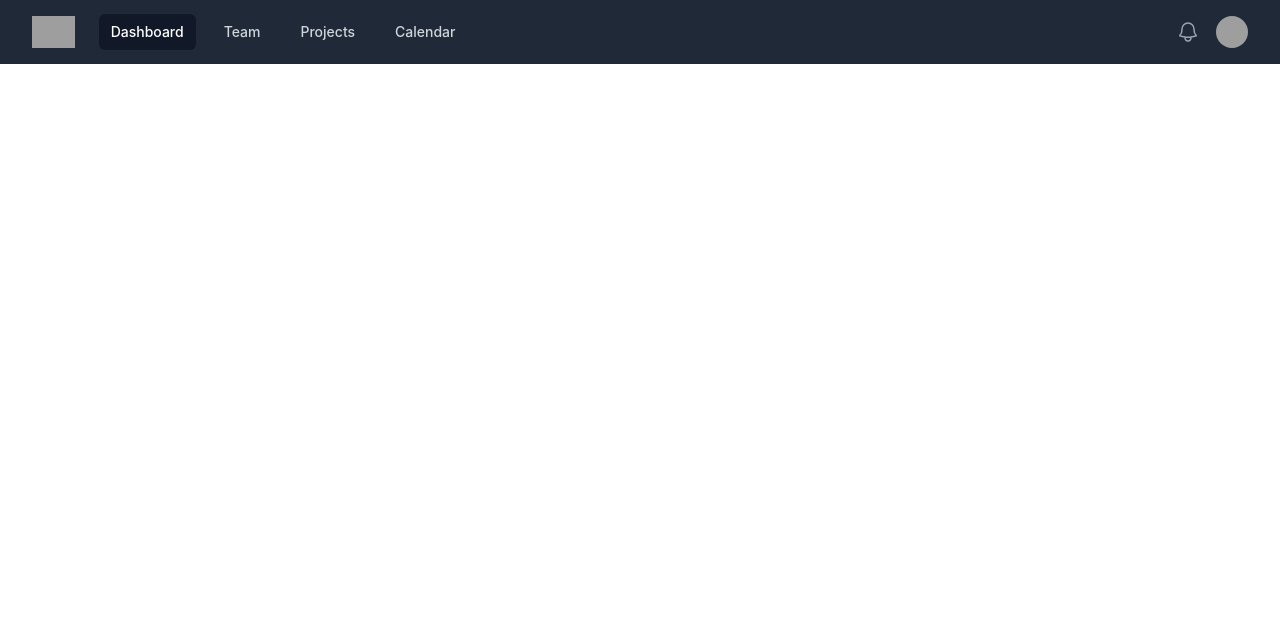
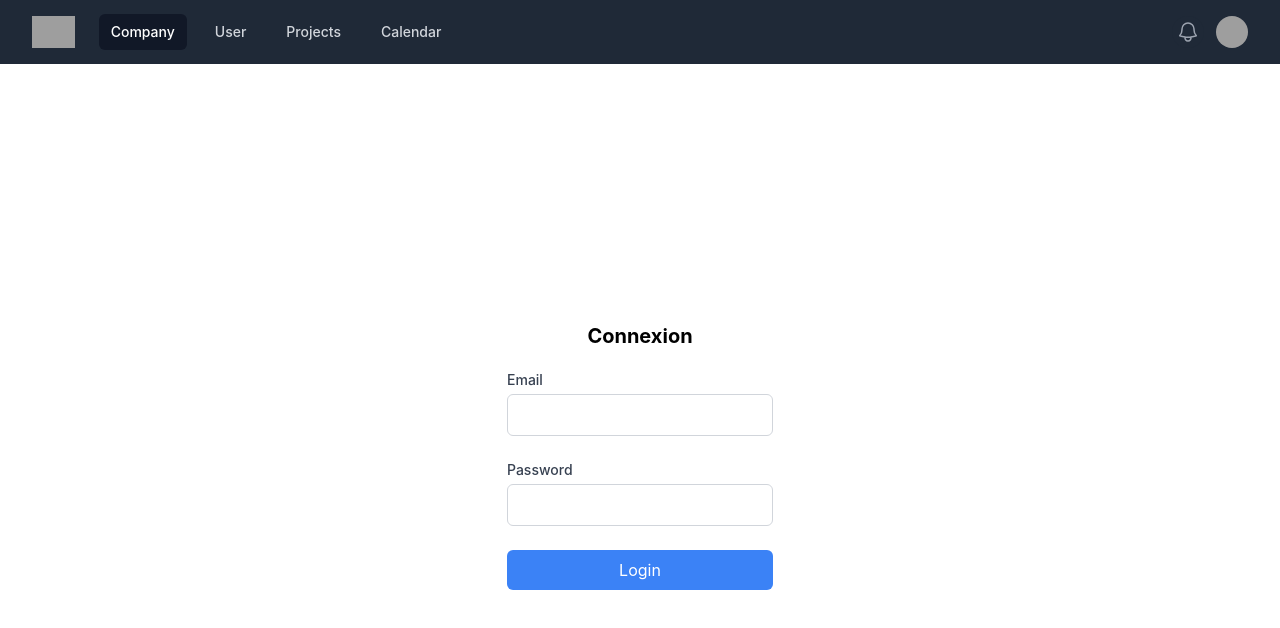
Before and after one commit to jiaad/UM-hetic, a React (Create React App) app in the folder frontend/: page /user/login in a window 1280 px wide. Shown: the top 628 px of the page. Built offline with nearby package versions, Linux system fonts and the light colour scheme; grey boxes are pictures that could not be loaded; the HTML template or start-up script is replaced by a standard one.

Commit message:
register

```diff
--- a/frontend/src/App.jsx
+++ b/frontend/src/App.jsx
@@ -1,12 +1,13 @@
-import { Routes, Route } from "react-router-dom"
-import Register from "./Components/company/register.jsx"
-import UserRegister from "./Components/user/register.jsx"
-import "./App.css"
-import Home from "./Components/home/Home.jsx"
-import Navbar from "./Components/Navbar.jsx"
-import Company from "./Components/company/dashboard.jsx"
-import UserIndex from "./Components/user/index.jsx"
-import Login from "./Components/company/login.jsx"
+import { Routes, Route } from "react-router-dom";
+import Register from "./Components/company/register.jsx";
+import UserRegister from "./Components/user/register.jsx";
+import UserLogin from "./Components/user/login.jsx";
+import "./App.css";
+import Home from "./Components/home/Home.jsx";
+import Navbar from "./Components/Navbar.jsx";
+import Company from "./Components/company/dashboard.jsx";
+import UserIndex from "./Components/user/index.jsx";
+import Login from "./Components/company/login.jsx";
 
 function App() {
   return (
@@ -24,12 +25,13 @@ function App() {
         </Route>
         <Route path="/user">
           <Route index={true} element={<UserIndex />}></Route>
+          <Route path="login" element={<UserLogin />}></Route>
           <Route path="register" element={<UserRegister />} />
         </Route>
         <Route path="about" element={<p />} />
       </Routes>
     </div>
-	)
+  );
 }
 
-export default App
+export default App;
--- a/frontend/src/Components/Navbar.jsx
+++ b/frontend/src/Components/Navbar.jsx
@@ -4,8 +4,8 @@ import { Bars3Icon, BellIcon, XMarkIcon } from "@heroicons/react/24/outline";
 import { Link } from "react-router-dom";
 
 const navigation = [
-  { name: "Dashboard", href: "#", current: true },
-  { name: "Team", href: "#", current: false },
+  { name: "Company", href: "/company", current: true },
+  { name: "User", href: "/user/login", current: false },
   { name: "Projects", href: "#", current: false },
   { name: "Calendar", href: "#", current: false },
 ];
@@ -46,9 +46,9 @@ export default function Navbar() {
                 <div className="hidden sm:ml-6 sm:block">
                   <div className="flex space-x-4">
                     {navigation.map((item) => (
-                      <a
+                      <Link
                         key={item.name}
-                        href={item.href}
+                        to={item.href}
                         className={classNames(
                           item.current
                             ? "bg-gray-900 text-white"
@@ -58,7 +58,7 @@ export default function Navbar() {
                         aria-current={item.current ? "page" : undefined}
                       >
                         {item.name}
-                      </a>
+                      </Link>
                     ))}
                   </div>
                 </div>
--- a/frontend/src/Components/company/login.jsx
+++ b/frontend/src/Components/company/login.jsx
@@ -1,14 +1,18 @@
-import { useState } from "react"
+import { useState } from "react";
 
 export function Login() {
-	const [email, setEmail] = useState("")
-	const [password, setPassword] = useState("")
-	const [error, setError] = useState("")
+  const [email, setEmail] = useState("");
+  const [password, setPassword] = useState("");
+  const [responseMsg, setResponseMsg] = useState("");
+  const [loginSuccess, setLoginSuccess] = useState(false);
+  const [company, setCompany] = useState({});
   const handleSubmit = async (e) => {
-		e.preventDefault()
+    e.preventDefault();
 
     try {
-			const response = await fetch("http://localhost:3001/company/login", {
+      const response = await fetch(
+        "http://fglindayi-um-hetic-code-redirect-3.apps.sandbox-m3.1530.p1.openshiftapps.com/company/login",
+        {
           method: "POST",
           headers: {
             "Content-type": "application/json",
@@ -17,19 +21,29 @@ export function Login() {
             email,
             password,
           }),
-			})
-			const res = await response.json()
-			if (res.ok) {
-				setError("Compagnie créée avec succès.")
+        }
+      );
+      const res = await response.json();
+      if (res.success) {
+        console.log({ res, company: res.company });
+        setLoginSuccess(true);
+        setResponseMsg("Compagnie créée avec succès.");
+        setCompany(res.company);
       } else {
-				setError(response.message)
+        setResponseMsg(response.message);
       }
     } catch (error) {
-			console.error("Error submitting form:", error)
-			setError("Une erreur s'est produite lors de la soumission du formulaire.")
+      console.error("Error submitting form:", error);
+      setResponseMsg(
+        "Une erreur s'est produite lors de la soumission du formulaire."
+      );
     }
 
-		console.log("Login form submitted:", { email, password })
+    console.log("Login form submitted:", { email, password });
+  };
+
+  if (loginSuccess) {
+    return <Company company={company} />;
   }
 
   return (
@@ -37,7 +51,9 @@ export function Login() {
       <div className="text-center flex flex-col gap-5 pb-5">
         <h1 className="text-xl font-bold">Connexion</h1>
       </div>
-			{error && <p className="text-red-500">{error}</p>}
+      {!loginSuccess && responseMsg && (
+        <p className="text-red-500">{responseMsg}</p>
+      )}
       <form onSubmit={handleSubmit} className="space-y-6">
         <div>
           <label
@@ -85,7 +101,27 @@ export function Login() {
         </div>
       </form>
     </div>
-	)
+  );
 }
 
-export default Login
+function Company({ company }) {
+  console.log(company);
+  return (
+    <section className="grid place-content-center h-[80vh] border rounded">
+      <article className="flex gap-4">
+        <p>Date de création:</p>
+        <p>{company?.date_of_creation}</p>
+      </article>
+      <article className="flex gap-4">
+        <p>Numéro de siret:</p>
+        <p>{company?.siret}</p>
+      </article>
+      <article className="flex gap-4">
+        <p>Type d'application:</p>
+        <p>{company?.type}</p>
+      </article>
+    </section>
+  );
+}
+
+export default Login;
--- a/frontend/src/Components/user/login.jsx
+++ b/frontend/src/Components/user/login.jsx
@@ -1,14 +1,20 @@
-import { useState } from "react"
+import { useState } from "react";
 
-export function Login() {
-	const [email, setEmail] = useState("")
-	const [password, setPassword] = useState("")
-	const [error, setError] = useState("")
+export default function Login() {
+  const [email, setEmail] = useState("");
+  const [password, setPassword] = useState("");
+  const [error, setError] = useState("");
+
+  const [loginSuccess, setLoginSuccess] = useState(false);
+  const [user, setUser] = useState({});
+
   const handleSubmit = async (e) => {
-		e.preventDefault()
+    e.preventDefault();
 
     try {
-			const response = await fetch("http://localhost:3001/users/login", {
+      const response = await fetch(
+        "http://fglindayi-um-hetic-code-redirect-3.apps.sandbox-m3.1530.p1.openshiftapps.com/users/login",
+        {
           method: "POST",
           headers: {
             "Content-type": "application/json",
@@ -17,21 +23,30 @@ export function Login() {
             email,
             password,
           }),
-			})
-			const res = await response.json()
-			if (res.ok) {
-				setError("Connecté !")
+        }
+      );
+      const res = await response.json();
+      if (res.success) {
+        console.log({ res });
+        setLoginSuccess(true);
+        setError("Connecté !");
+        setUser(res.data);
       } else {
-				setError(response.message)
+        setError(response.message);
       }
     } catch (error) {
-			console.error("Error submitting form:", error)
-			setError("Une erreur s'est produite lors de la soumission du formulaire.")
+      console.error("Error submitting form:", error.message, error);
+      setError(
+        "Une erreur s'est produite lors de la soumission du formulaire."
+      );
     }
 
-		console.log("Login form submitted:", { email, password })
+    console.log("Login form submitted:", { email, password });
+  };
+
+  if (loginSuccess) {
+    return <User user={user} />;
   }
-
   return (
     <div className="min-w-md mx-auto mt-8 grid place-content-center h-[90vh]">
       <div className="text-center flex flex-col gap-5 pb-5">
@@ -85,7 +100,25 @@ export function Login() {
         </div>
       </form>
     </div>
-	)
+  );
 }
 
-export default Login
+function User({ user }) {
+  console.log(user);
+  return (
+    <section className="grid place-content-center h-[80vh] border rounded">
+      <article className="flex gap-4">
+        <p>Nom:</p>
+        <p>{user?.firstname}</p>
+      </article>
+      <article className="flex gap-4">
+        <p>prénom:</p>
+        <p>{user?.lastname}</p>
+      </article>
+      <article className="flex gap-4">
+        <p>email:</p>
+        <p>{user?.email}</p>
+      </article>
+    </section>
+  );
+}
--- a/frontend/src/Components/user/register.jsx
+++ b/frontend/src/Components/user/register.jsx
@@ -1,22 +1,26 @@
-import { useState } from "react"
+import { useState } from "react";
 
 export default function Register() {
-	const [email, setEmail] = useState("")
-	const [password, setPassword] = useState("")
-	const [firstName, setFirstName] = useState("")
-	const [lastName, setLastName] = useState("")
-	const [birthDate, setBirthDate] = useState("")
-	const [gender, setGender] = useState("")
-	const [number, setNumber] = useState("")
-	const [address, setAddress] = useState("")
+  const [email, setEmail] = useState("");
+  const [password, setPassword] = useState("");
+  const [firstName, setFirstName] = useState("");
+  const [lastName, setLastName] = useState("");
+  const [birthDate, setBirthDate] = useState("");
+  const [gender, setGender] = useState("");
+  const [number, setNumber] = useState("");
+  const [address, setAddress] = useState("");
 
-	const [responseMessage, setResponseMessage] = useState("")
+  const [responseMessage, setResponseMessage] = useState("");
+  const [created, setCreated] = useState(false);
 
   const handleSubmit = async (e) => {
-		e.preventDefault()
+    e.preventDefault();
+    console.log("------------------- start");
 
     try {
-			const response = await fetch("http://localhost:3001/users", {
+      const response = await fetch(
+        "http://fglindayi-um-hetic-code-redirect-3.apps.sandbox-m3.1530.p1.openshiftapps.com/users/create_account",
+        {
           method: "POST",
           headers: {
             "Content-type": "application/json",
@@ -24,32 +28,40 @@ export default function Register() {
           body: JSON.stringify({
             email,
             password,
-					firstName,
-					lastName,
-					birth_date : birthDate,
+            firstname: firstName,
+            lastname: lastName,
+            birth_date: birthDate,
             gender,
             number,
-					adresse : address
+            adresse: address,
           }),
-			})
-			const res = await response.json()
-			if (res.ok) {
-				setResponseMessage("Compagnie créée avec succès.")
+        }
+      );
+      const res = await response.json();
+      if (res.success) {
+        setResponseMessage("Compte créée avec succès.");
+        setCreated(true);
       } else {
-				setResponseMessage(response.message)
+        setResponseMessage(response.message);
       }
     } catch (error) {
-			console.error("Error submitting form:", error)
+      console.error("Error submitting form:", error);
       setResponseMessage(
         "Une erreur s'est produite lors de la soumission du formulaire."
-			)
+      );
     }
+  };
+
+  if (created) {
+    return <UserCreated message={responseMessage} />;
   }
 
   return (
     <div className="min-w-md mx-auto mt-8">
       {responseMessage && (
-				<div className="text-sm text-red-700 text-center pb-5">{responseMessage}</div>
+        <div className="text-sm text-red-700 text-center pb-5">
+          {responseMessage}
+        </div>
       )}
       <form onSubmit={handleSubmit} className="space-y-6 min-w-[50vw]">
         <div>
@@ -64,7 +76,7 @@ export default function Register() {
             id="email"
             name="email"
             value={email}
-						onChange={(e) => setGender(e.target.value)}
+            onChange={(e) => setEmail(e.target.value)}
             required
             className="mt-1 p-2 border border-gray-300 rounded-md w-full"
           />
@@ -152,7 +164,7 @@ export default function Register() {
             id="gender"
             name="gender"
             value={gender}
-						onChange={(e) => setEmail(e.target.value)}
+            onChange={(e) => setGender(e.target.value)}
             required
             className="mt-1 p-2 border border-gray-300 rounded-md w-full"
           />
@@ -203,5 +215,15 @@ export default function Register() {
         </div>
       </form>
     </div>
-	)
+  );
 }
+
+function UserCreated({ message }) {
+  return (
+    <section className="grid place-content-center h-[80vh]">
+      <article className="text-green-500 text-center pb-5 font-bold border rounded py-5 px-5">
+        {message}
+      </article>
+    </section>
+  );
+}
```
Lines whose indentation alone changed are shown as unchanged.
